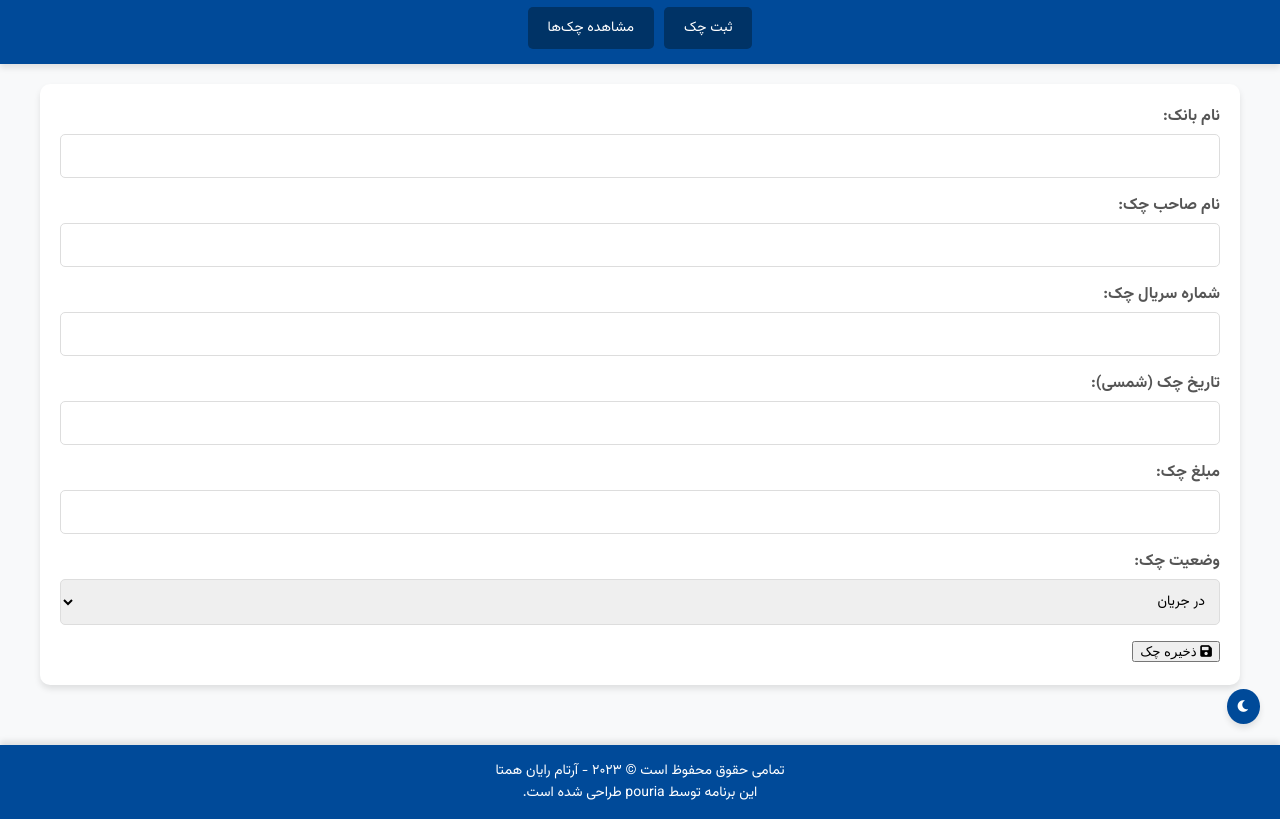
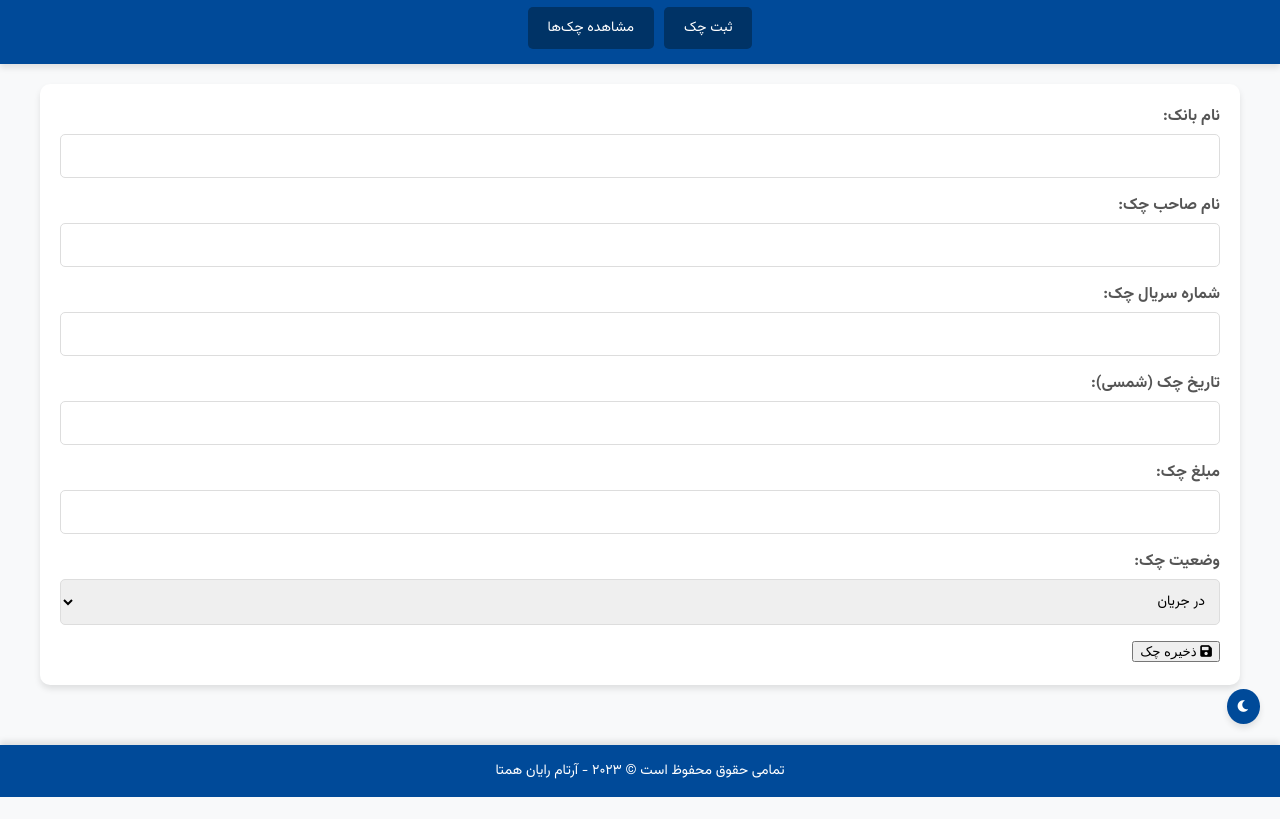
Before and after one commit to sol3x/cheque, a plain HTML site: page index.html in a window 1280 px wide. Shown: the part 56-875 px from the top of the page. After the commit the page ends 853 px from the top, so only its background shows below. Drawn offline with Linux system fonts and the light colour scheme; some packages are replaced by stand-ins of ours; a script that the page names is missing.

Commit message:
Update index.html
Updated

```diff
--- a/index.html
+++ b/index.html
@@ -355,7 +355,7 @@
 
     <div class="footer">
         <p>تمامی حقوق محفوظ است © ۲۰۲۳ - آرتام رایان همتا</p>
-        <p>این برنامه توسط pouria طراحی شده است.</p>
+
     </div>
 
     <button class="dark-mode-toggle" onclick="toggleDarkMode()">
```
